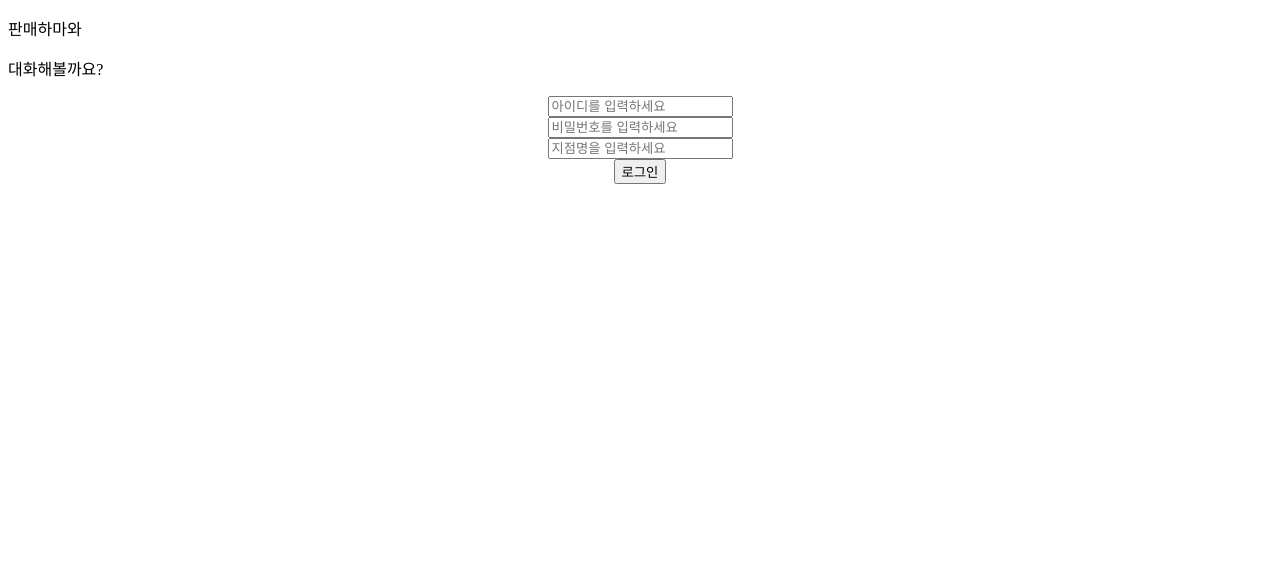
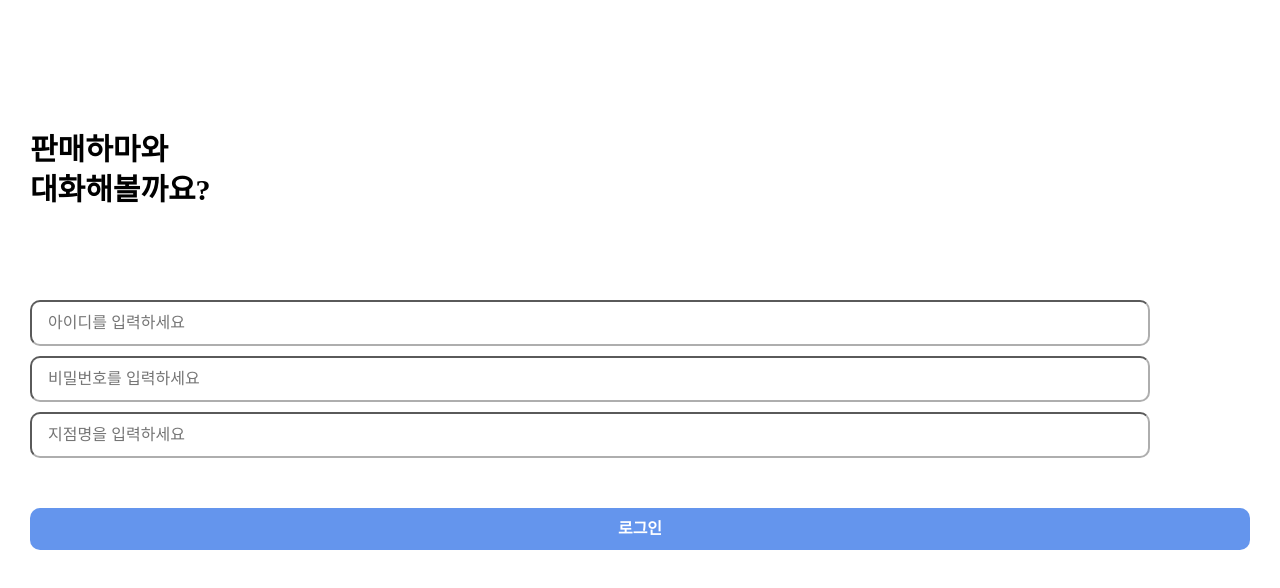
Before and after one commit to Hongji0611/hippo-sell, a React (Create React App) app: page / in a window 1280 px wide. Shown: the top 588 px of the page. Built offline with nearby package versions, Linux system fonts and the light colour scheme.

Commit message:
feat: Login add-css

```diff
--- a/src/containers/login/Login.css
+++ b/src/containers/login/Login.css
@@ -1,7 +1,42 @@
+@import "../../css/reset.css";
+
 .loginBox{
-    text-align: center;
+    padding: 30px;
+
+    margin-top: 100px;
 }
 
 .title{
     text-align: left;
+    font-size: 30px;
+    font-weight: bold;
+    line-height: 40px;
 }
+
+.inputBox{
+    width: 90%;
+    border-color: #aeaeae;
+    border-radius: 10px;
+    margin-top: 10px;
+
+    font-size: 16px;
+    line-height: 40px;
+    padding-left: 16px;
+}
+
+.loginBtn{
+    width: 100%;
+    background-color: cornflowerblue;
+    border: none;
+    border-radius: 10px;
+    margin-top: 50px;
+
+    font-size: 16px;
+    line-height: 40px;
+    color: white;
+    font-weight: bold;
+}
+
+.inputBoxParent{
+    margin-top: 80px;
+}
--- a/src/containers/login/LoginScreen.js
+++ b/src/containers/login/LoginScreen.js
@@ -41,9 +41,9 @@
         <div className="loginBox">
             <p className="title">판매하마와</p>
             <p className="title">대화해볼까요?</p>
-            <div>
+            <div className="inputBoxParent">
                 <input
-                    className="id"
+                    className="inputBox"
                     type="text"
                     name="id"
                     placeholder="아이디를 입력하세요"
@@ -54,7 +54,7 @@
 
             <div>
                 <input
-                    className="pw"
+                    className="inputBox"
                     type="password"
                     name="pw"
                     placeholder="비밀번호를 입력하세요"
@@ -65,7 +65,7 @@
 
             <div>
                 <input
-                    className="store"
+                    className="inputBox"
                     type="text"
                     name="store"
                     placeholder="지점명을 입력하세요"
--- /dev/null
+++ b/src/css/reset.css
@@ -0,0 +1,43 @@
+html, body, div, span, applet, object, iframe,
+h1, h2, h3, h4, h5, h6, p, blockquote, pre,
+a, abbr, acronym, address, big, cite, code,
+del, dfn, em, img, ins, kbd, q, s, samp,
+small, strike, strong, sub, sup, tt, var,
+b, u, i, center,
+dl, dt, dd, ol, ul, li,
+fieldset, form, label, legend,
+table, caption, tbody, tfoot, thead, tr, th, td,
+article, aside, canvas, details, embed,
+figure, figcaption, footer, header, hgroup,
+menu, nav, output, ruby, section, summary,
+time, mark, audio, video {
+	margin: 0;
+	padding: 0;
+	border: 0;
+	font-size: 100%;
+	font: inherit;
+	vertical-align: baseline;
+}
+/* HTML5 display-role reset for older browsers */
+article, aside, details, figcaption, figure,
+footer, header, hgroup, menu, nav, section {
+	display: block;
+}
+body {
+	line-height: 1;
+}
+ol, ul {
+	list-style: none;
+}
+blockquote, q {
+	quotes: none;
+}
+blockquote:before, blockquote:after,
+q:before, q:after {
+	content: '';
+	content: none;
+}
+table {
+	border-collapse: collapse;
+	border-spacing: 0;
+}
```
